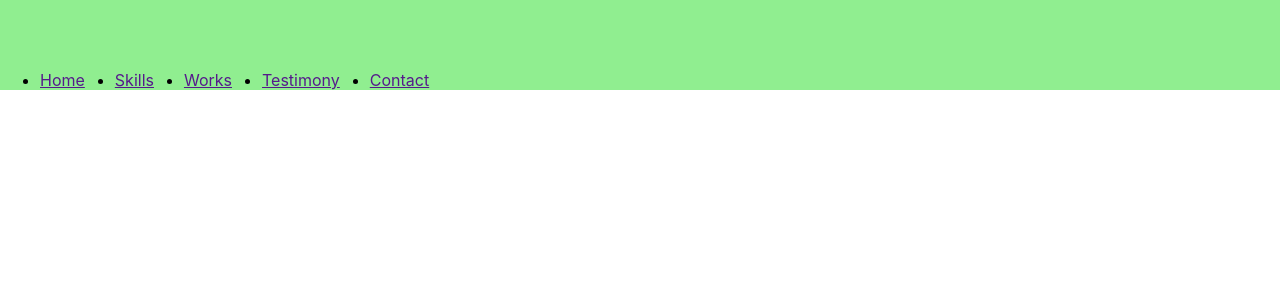
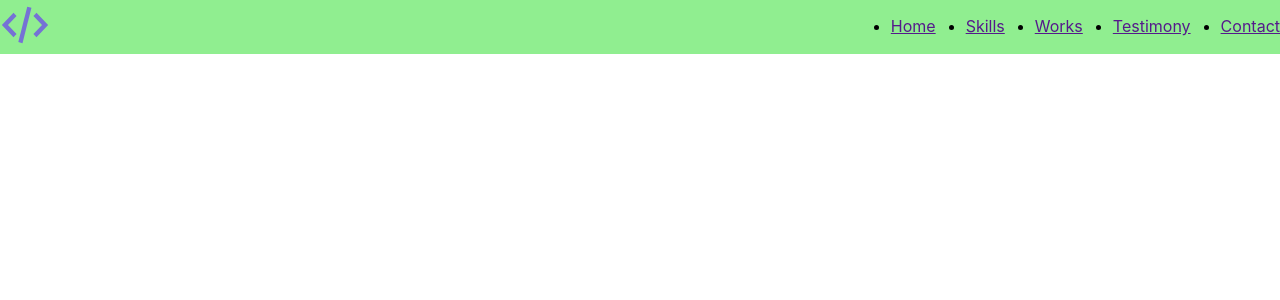
Before and after one commit to melfiqq/Maryia_Portfolio_ITi, a React app: page / in a window 1280 px wide. Shown: the top 300 px of the page. Built offline with nearby package versions, Linux system fonts and the light colour scheme.

Commit message:
the code is updated

```diff
--- a/src/components/icon/Icon.tsx
+++ b/src/components/icon/Icon.tsx
@@ -3,11 +3,14 @@
 
 type IconPropsType = {
     iconId: string
+    width?: string
+    height?: string
+    viewBox?: string
 }
 
 export const Icon = (props: IconPropsType) => {
     return (
-        <svg width="50" height="50" viewBox="0 0 50 50" fill="none" xmlns="http://www.w3.org/2000/svg">
+        <svg width={props.width || "50"} height={props.height || "50"} viewBox={props.viewBox || "0 0 50 50"} fill="none" xmlns="http://www.w3.org/2000/svg">
             <use xlinkHref={ `${iconsSprite}#${props.iconId}` } />
         </svg>
 
--- a/src/components/logo/Logo.tsx
+++ b/src/components/logo/Logo.tsx
@@ -6,7 +6,7 @@
     return (
         <div>
             <a href="">
-                <Icon iconId={'code'}/>
+                <Icon iconId={'codeSvg'}/>
             </a>
         </div>
     )
--- a/src/layout/header/Header.tsx
+++ b/src/layout/header/Header.tsx
@@ -15,4 +15,6 @@
 
 const StyledHeader = styled.header`
 background-color: lightgreen;
+display: flex;
+justify-content: space-between;
 `
```
